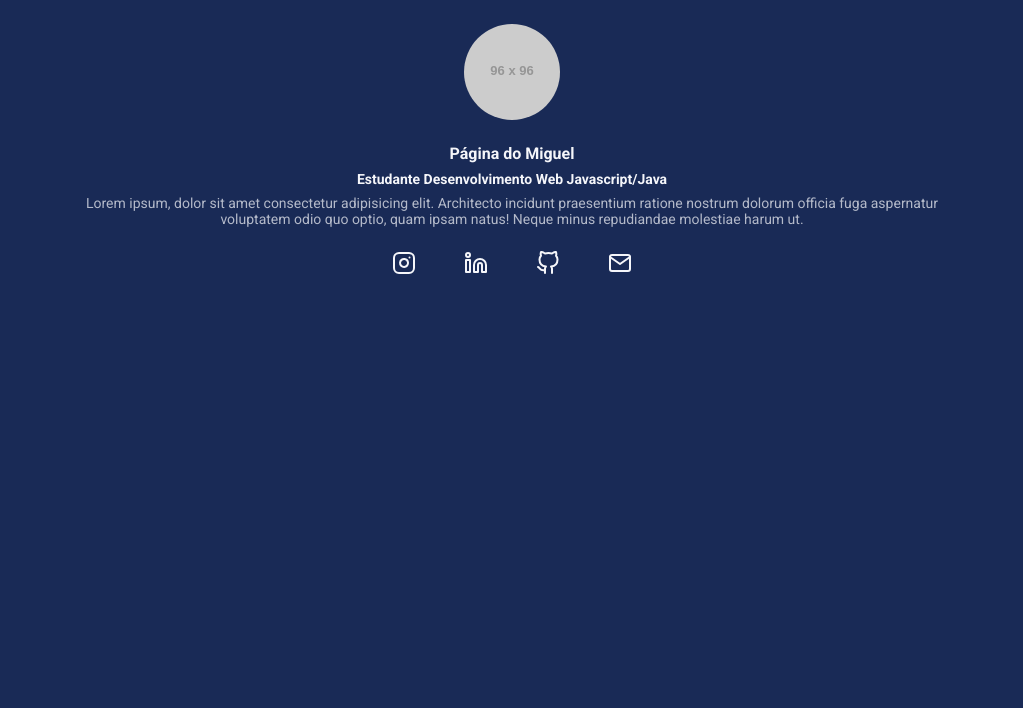
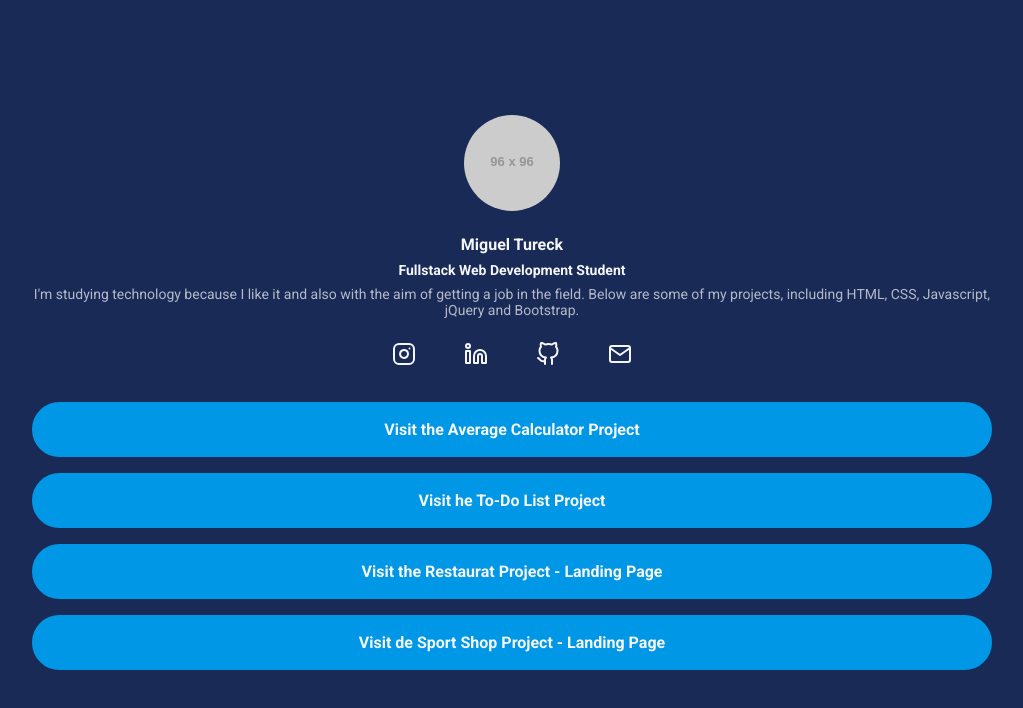
Before and after one commit to DevTureck/Curso-Ebac, a website: page LESS/index.html in a window 1280 px wide. Shown: the whole page, without its empty margins (128-1151 px from the left). Drawn offline with Linux system fonts and the light colour scheme; placeholder pictures from the web are drawn by us.

Commit message:
aula less

```diff
--- a/LESS/index.html
+++ b/LESS/index.html
@@ -4,7 +4,7 @@
 <head>
     <meta charset="UTF-8">
     <meta name="viewport" content="width=device-width, initial-scale=1.0">
-    <title>Página do Miguel</title>
+    <title>Miguel's Page</title>
     <link rel="stylesheet" href="build/styles/main.css">
     <link rel="preconnect" href="https://fonts.googleapis.com">
     <link rel="preconnect" href="https://fonts.gstatic.com" crossorigin>
@@ -16,20 +16,18 @@
         <header>
             <img class="profile-avatar" src="https://via.placeholder.com/96x96" alt="" />
             <div class="profile-bio">
-                <h1 class="profile-bio-name">Página do Miguel</h1>
-                <h2 class="profile-bio-subtitle">Estudante Desenvolvimento Web Javascript/Java</h2>
+                <h1 class="profile-bio-name">Miguel Tureck</h1>
+                <h2 class="profile-bio-subtitle">Fullstack Web Development Student</h2>
                 <p class="profile-bio-description">
-                    Lorem ipsum, dolor sit amet consectetur adipisicing elit. Architecto incidunt praesentium ratione
-                    nostrum
-                    dolorum officia fuga aspernatur voluptatem odio quo optio, quam ipsam natus! Neque minus repudiandae
-                    molestiae harum ut.
+                    I'm studying technology because I like it and also with the aim of getting a job in the field.
+                    Below are some of my projects, including HTML, CSS, Javascript, jQuery and Bootstrap.
                 </p>
             </div>
         </header>
-        <nav>
+        <nav class="social">
             <ul class="social-links">
                 <li>
-                    <a href="">
+                    <a href="https://www.instagram.com/tureckramos/" target="_blank" rel="noopener noreferrer">
                         <img src="./src/images/instagram.svg" alt="">
                     </a>
                 </li>
@@ -39,7 +37,7 @@
                     </a>
                 </li>
                 <li>
-                    <a href="">
+                    <a href="https://github.com/DevTureck" target="_blank" rel="noopener noreferrer">
                         <img src="./src/images/github.svg" alt="">
                     </a>
                 </li>
@@ -50,6 +48,30 @@
                 </li>
             </ul>
         </nav>
+        <nav>
+            <ul class="projects-list">
+                <li class="projects-list-item">
+                    <a href="https://github.com/DevTureck/Study-Projects/tree/master/Average%20Calculator%20Project" target="_blank" rel="noopener noreferrer">
+                        Visit the Average Calculator Project
+                    </a>
+                </li>
+                <li class="projects-list-item">
+                    <a href="https://github.com/DevTureck/Study-Projects/tree/master/Todo%20List%20Project" target="_blank" rel="noopener noreferrer">
+                        Visit he To-Do List Project
+                    </a>
+                </li>
+                <li class="projects-list-item">
+                    <a href="https://github.com/DevTureck/Study-Projects/tree/master/Restaurant%20Project" target="_blank" rel="noopener noreferrer">
+                        Visit the Restaurat Project - Landing Page
+                    </a>
+                </li>
+                <li class="projects-list-item">
+                    <a href="https://github.com/DevTureck/Study-Projects/tree/master/Sport%20Shop%20%20Project" target="_blank" rel="noopener noreferrer">
+                        Visit de Sport Shop Project - Landing Page
+                    </a>
+                </li>
+            </ul>
+        </nav>
     </div>
 </body>
 
--- a/LESS/src/styles/main.less
+++ b/LESS/src/styles/main.less
@@ -7,7 +7,7 @@
     margin-bottom: 8px;
 }
 
-*{
+* {
     margin: 0;
     padding: 0;
     box-sizing: border-box;
@@ -19,10 +19,18 @@ body {
     color: #colors[textColor];
 }
 
+li {
+    list-style: none;
+}
+
 .container {
     max-width: 960px;
     width: 100%;
     margin: 0 auto;
+    height: 100vh;
+    display: flex;
+    flex-direction: column;
+    justify-content: center;
 
     @media @breakpointTablet {
         max-width: 80%;
@@ -35,9 +43,9 @@ body {
 }
 
 header {
-    padding: 24px;
+    padding-bottom: 24px;
 
-    .profile-avatar{
+    .profile-avatar {
         display: block;
         margin: 0 auto 24px;
         border-radius: 50%;
@@ -58,7 +66,7 @@ header {
         .marginBottom8();
     }
 
-    &-description{
+    &-description {
         font-size: 14px;
         opacity: 0.7;
     }
@@ -70,15 +78,38 @@ header {
     max-width: 240px;
     width: 100%;
     margin: 0 auto;
-    li {
-        list-style: none;
 
-        img {
-            transition: all ease .3s;
+    img {
+        transition: all ease .3s;
+
+        &:hover {
+            transform: scale(1.2);
+        }
+    }
+}
+
+
+.projects-list {
+    margin-top: 32px;
+
+    &-item {
+        a{
+            text-decoration: none;
+            background-color: #colors[buttonColor];
+            display: block;
+            padding: 16px 20px;
+            margin-bottom: 16px;
+            text-align: center;
+            color: #colors[textColor];
+            font-weight: bold;
+            border-radius: 30px;
+            border: 2px solid #colors[buttonColor];
+
             &:hover {
-                transform: scale(1.2);
+                color: #colors[buttonColor];
+                background-color: transparent;
+                transition: all ease .5s;
             }
         }
     }
-
 }
```
Also changed, not shown: LESS/build/styles/main.css.
